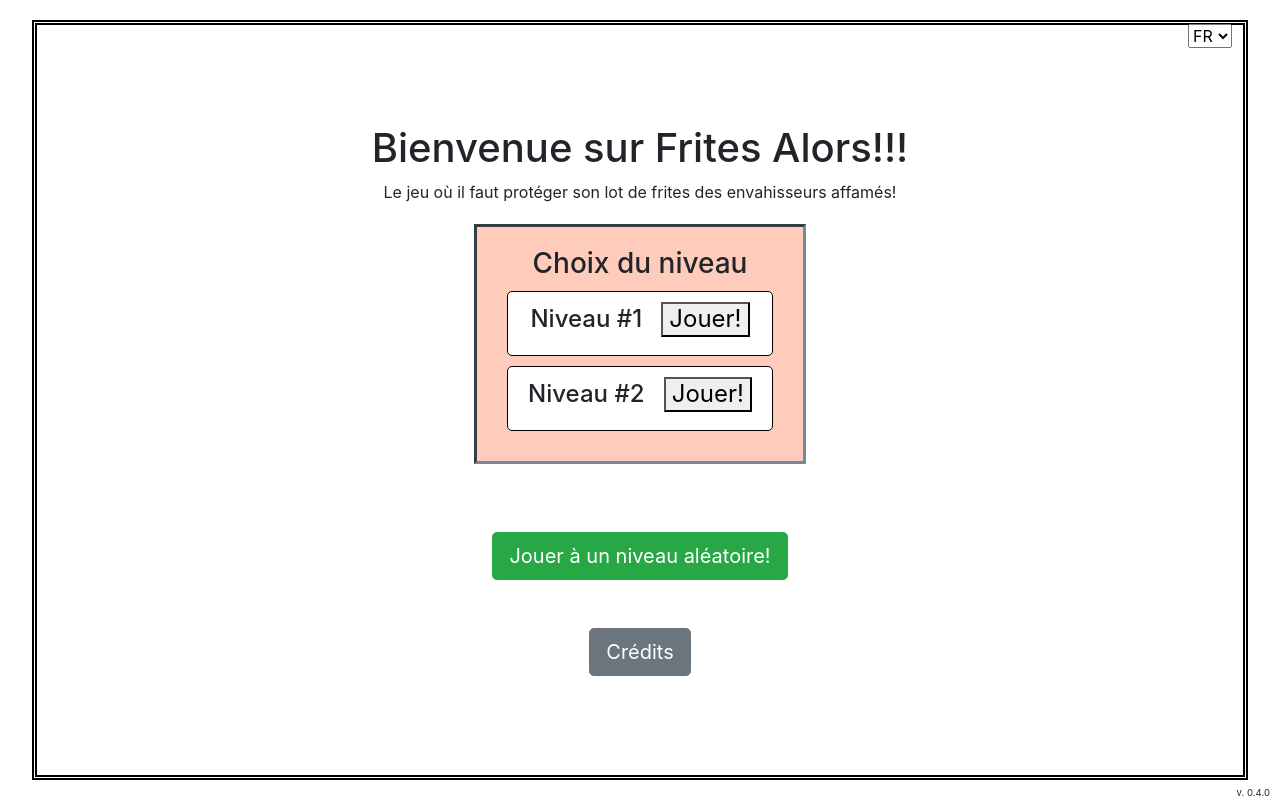
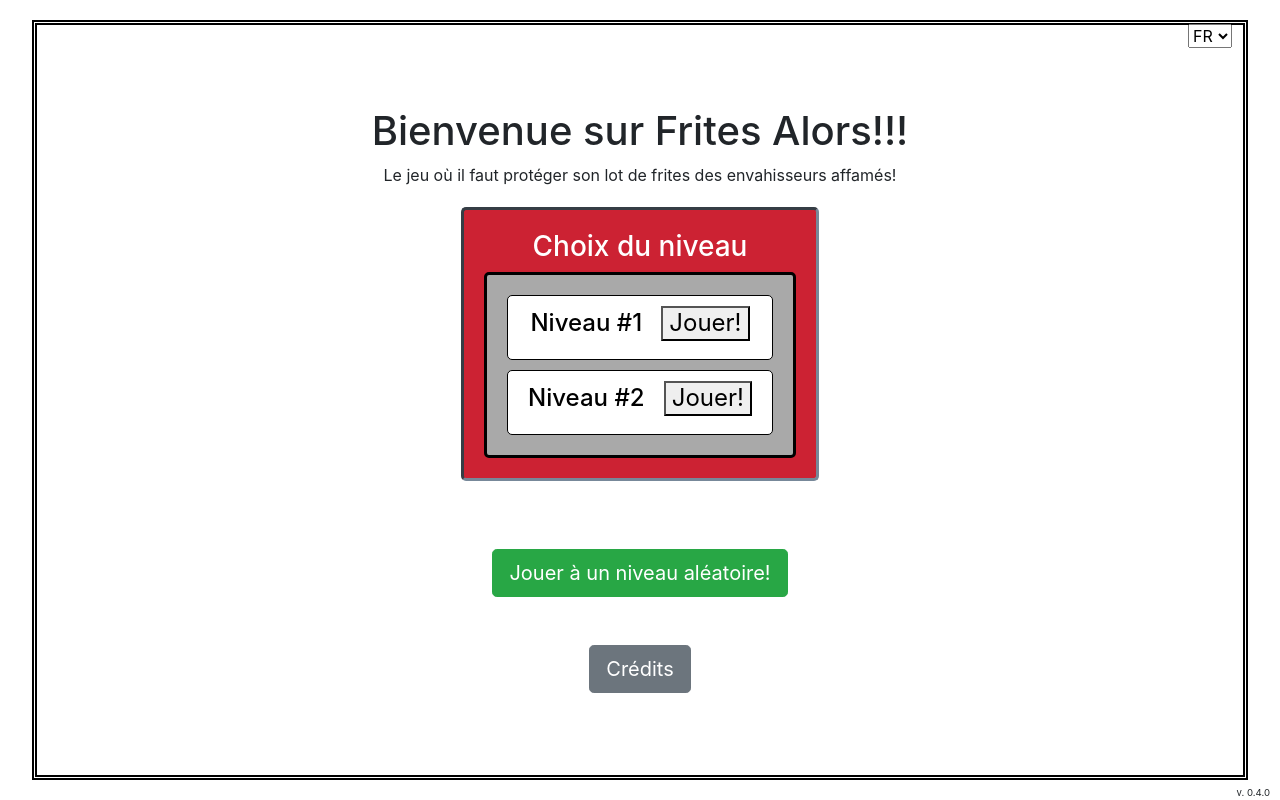
Before and after one commit to willap777/FriesThen, a PHP site: page / in a window 1280 px wide. Run offline with PHP 8.4, Linux system fonts and the light colour scheme.

Commit message:
retouche au style + textures pour les 'tours' + barre de recharge de la tour fonctionnelle

```diff
--- a/game/screens/start.vue.js
+++ b/game/screens/start.vue.js
@@ -18,6 +18,7 @@ export default {
                   </div>
                   <div id="map-selection">
                     <h3>{{text.selectMap}}</h3>
+                    <div class="map-container">
                       <div class="map-option" v-for="indmap in game.mapCount">
                         <h4>
                           {{ text.map }} #{{ indmap }} &nbsp;
@@ -27,6 +28,7 @@ export default {
                         </h4>
                       </div>
                     </div>
+                  </div>
                   <div class="mt-2 mt-md-5"><button v-on:click="game.screen = 'play'; game.currentMap=0" class="btn btn-success btn-lg">{{ text.alea }}</button></div>
                   <div class="mt-2 mt-md-5"><button v-on:click="game.screen = 'credit'" class="btn btn-secondary btn-lg">{{ text.credits }}</button></div>
             </div>
--- a/game/views/commandsItem.vue.js
+++ b/game/views/commandsItem.vue.js
@@ -27,7 +27,8 @@ export default {
 		<div v-if="defense().name == 'potato_field'" v-on:click="defense().harvest()">
 	        {{ text.harvest }}
 		</div>
-		<div v-if="defense().name == 'patator' && defense().currentUpgrade <  2" v-on:click="defense().upgrade()">
+		<div v-if="defense().name == 'patator' || defense().name == 'sniper' && defense().currentUpgrade <  2"
+		v-on:click="defense().upgrade()">
 		{{ text.upgrade }}<br>{{ defense().upgradeCosts[defense().currentUpgrade]}} $
 		</div>
 	</div>
--- a/game/views/playTile.vue.js
+++ b/game/views/playTile.vue.js
@@ -60,7 +60,7 @@ export default{
 			if(this.hasItem().name=='patator')
 				return this.hasItem().passedTick/90*100+'%';
 			else{
-				if(this.hasItem.name=='sniper')
+				if(this.hasItem().name=='sniper')
 					return this.hasItem().passedTick/150*100+'%';
 			}
 		}
--- a/style.css
+++ b/style.css
@@ -97,7 +97,6 @@
 	height:5px;
 }
 
-
 .range{
 	position:absolute;
 	z-index : 100;
@@ -109,8 +108,16 @@
 .defense .patator{
 	width: 90%;
 	top:40%;
-	height: 22%;
+	height: 20%;
 	background-image:url('img/patator.png');
+	background-size: 100%;
+}
+
+.defense .sniper{
+	width: 90%;
+	top:40%;
+	height: 20%;
+	background-image:url('img/sniper.png');
 	background-size: 100%;
 }
 
@@ -204,17 +211,29 @@
 }
 
 #map-selection{
+	color:white;
 	margin:20px;
 	padding:20px;
-	background:	#fcb;
+	background:	#c23;
 	display:inline-block;
 	border:3px inset lightslategray;
+	border-radius:5px;
 }
 
 .map-option{
+	color:black;
 	margin:10px;
 	padding:10px 20px;
 	background:white;
 	border:1px solid black;
 	border-radius:5px;
 }
+
+.map-container{
+	padding:10px;
+	background:darkgrey;
+	overflow-y: visible;
+	max-height:400px;
+	border-radius:5px;
+	border:3px solid black;
+}
```
Also changed, not shown: img/sniper.png (added). Lines whose indentation alone changed are shown as unchanged.
